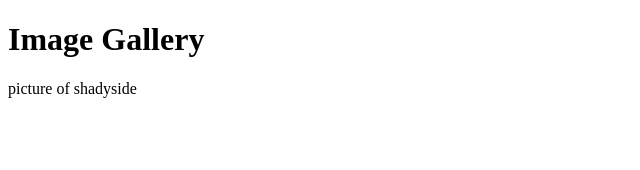
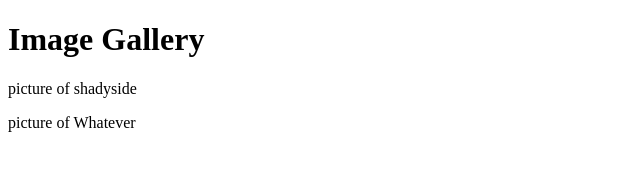
Before and after one commit to Valkiechu/simple-travel-site, a plain HTML site: page photo-gallery.html in a window 1280 px wide. Shown: the whole page, without its empty margins (0-640 px from the left). Drawn offline with Linux system fonts and the light colour scheme.

Commit message:
added picture of whatever

```diff
--- a/photo-gallery.html
+++ b/photo-gallery.html
@@ -9,5 +9,6 @@
 <body>
     <h1>Image Gallery</h1>
     <p>picture of shadyside</p>
+    <p>picture of Whatever</p>
 </body>
 </html>
```
